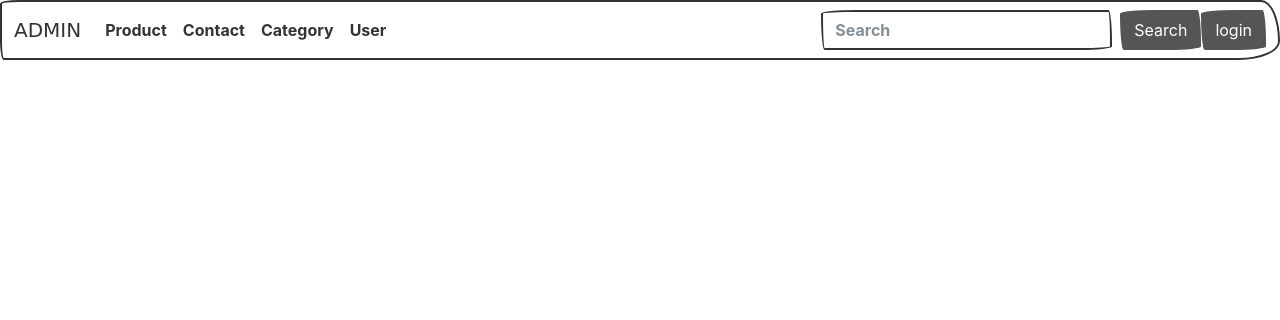
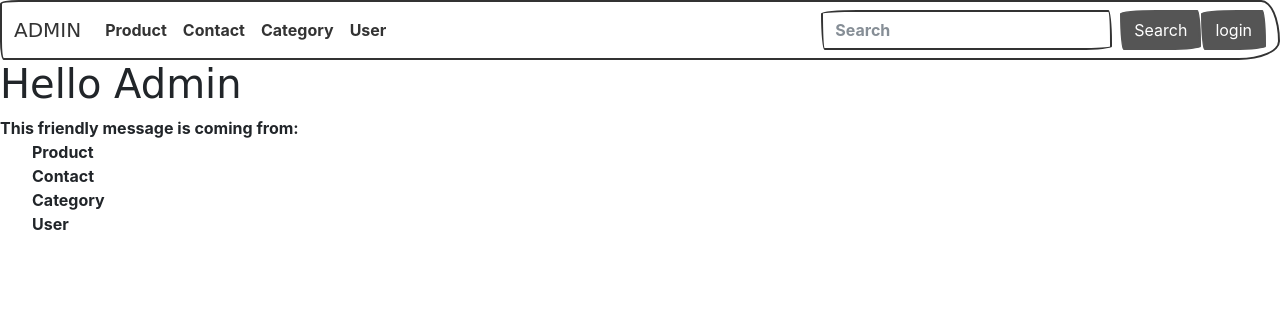
Before and after one commit to tudoi123/website_ban_hang, a Symfony app: template templates/admin/index.html.twig in a window 1280 px wide. Shown: the top 320 px of the page. Run offline with Twig, Linux system fonts and the light colour scheme; the template is opened without the code that fills it, so the values that code supplies are empty; some libraries are stand-ins or nearby versions; some web fonts are replaced.

Commit message:
update admin

```diff
--- a/templates/admin/index.html.twig
+++ b/templates/admin/index.html.twig
@@ -7,5 +7,15 @@
 
 </style>
 
+<div class="example-wrapper">
+    <h1>Hello Admin</h1>
 
+    This friendly message is coming from:
+    <ul>
+        <a class="nav-link" href="http://127.0.0.1:8000/product">Product</a>
+        <a class="nav-link" href="http://127.0.0.1:8000/contact">Contact</a>
+        <a class="nav-link" href="http://127.0.0.1:8000/category">Category</a>
+        <a class="nav-link" href="http://127.0.0.1:8000/user">User</a>
+    </ul>
+</div>
 {% endblock %}
```
